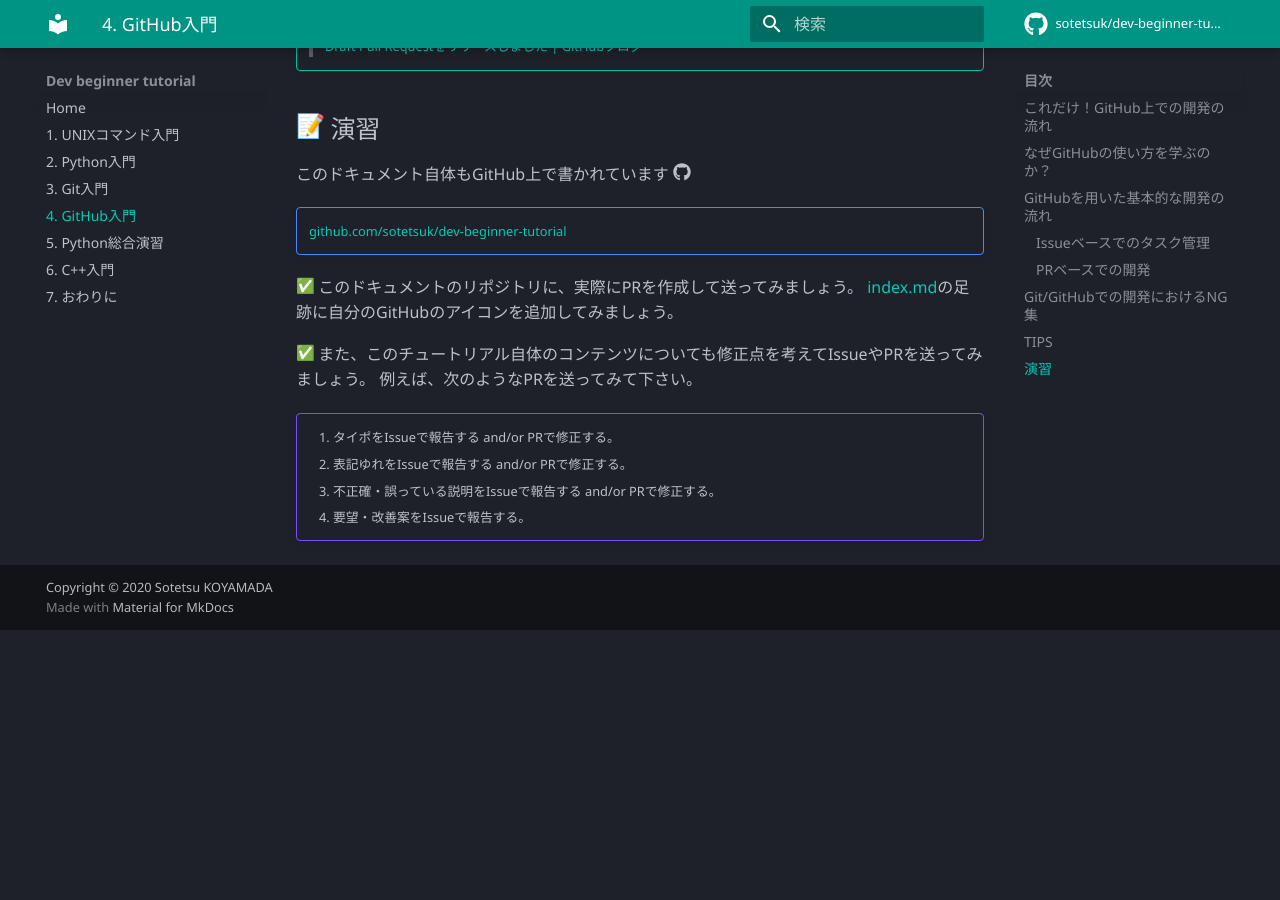
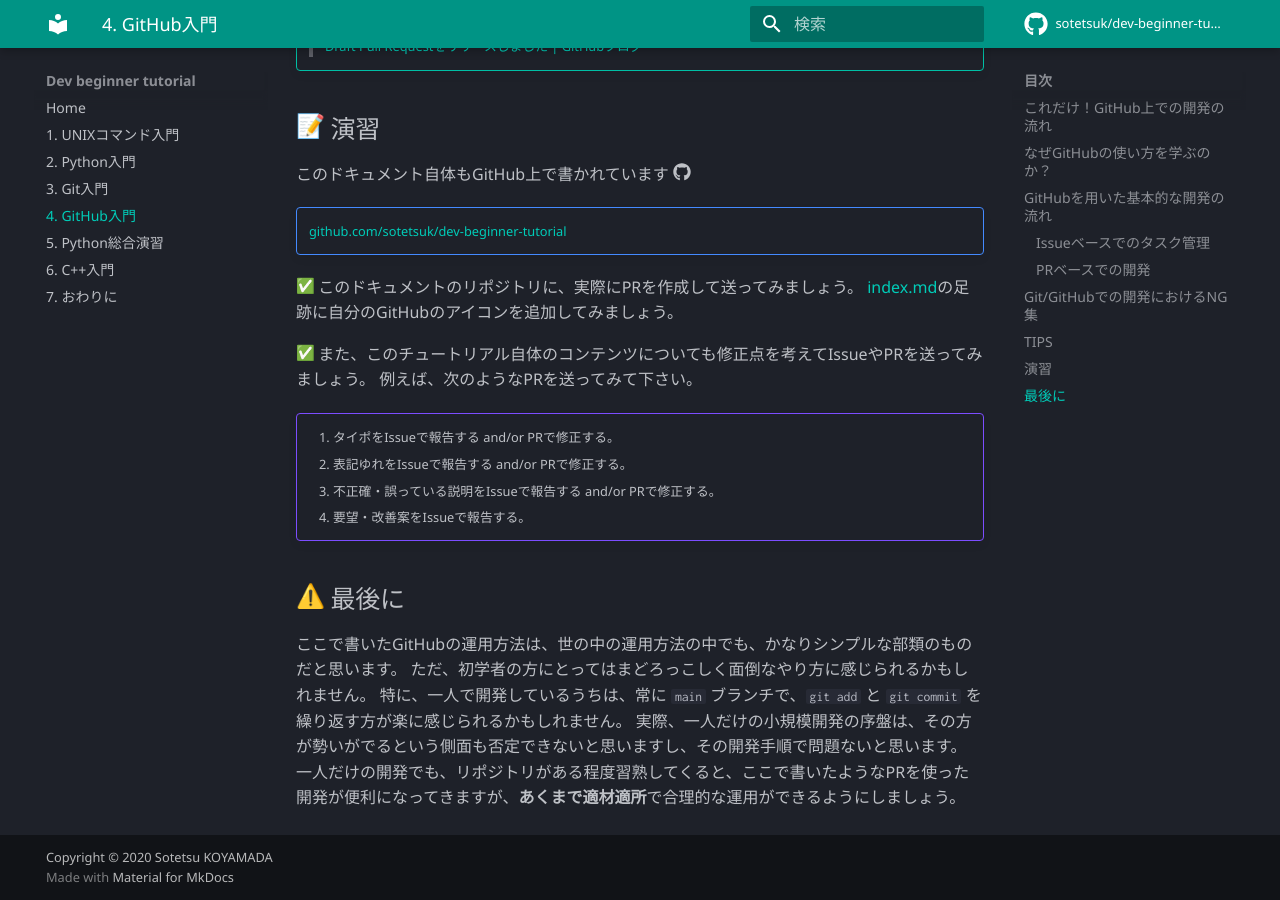
Before and after one commit to sotetsuk/dev-beginner-tutorial, an MkDocs documentation site: the page built from docs/github.md, in a window 1280 px wide and 900 px high, scrolled down 6612 px. Built offline with MkDocs 1.6.1 and Material for MkDocs 9.7.7, drawn with Linux system fonts in a browser that asks for light colours; emoji names are drawn with the system emoji font; comment, search, counter and statistics services are not loaded; before the commit the page ends 7242 px from its top, so only the background shows below that.

Commit message:
write warning about mater push

```diff
--- a/docs/github.md
+++ b/docs/github.md
@@ -240,3 +240,11 @@ $ git fetch && git merge --no-ff origin/main
     2. 表記ゆれをIssueで報告する and/or PRで修正する。
     3. 不正確・誤っている説明をIssueで報告する and/or PRで修正する。
     4. 要望・改善案をIssueで報告する。
+
+## :warning: 最後に
+
+ここで書いたGitHubの運用方法は、世の中の運用方法の中でも、かなりシンプルな部類のものだと思います。
+ただ、初学者の方にとってはまどろっこしく面倒なやり方に感じられるかもしれません。
+特に、一人で開発しているうちは、常に `main` ブランチで、`git add` と `git commit` を繰り返す方が楽に感じられるかもしれません。
+実際、一人だけの小規模開発の序盤は、その方が勢いがでるという側面も否定できないと思いますし、その開発手順で問題ないと思います。
+一人だけの開発でも、リポジトリがある程度習熟してくると、ここで書いたようなPRを使った開発が便利になってきますが、**あくまで適材適所**で合理的な運用ができるようにしましょう。
```
